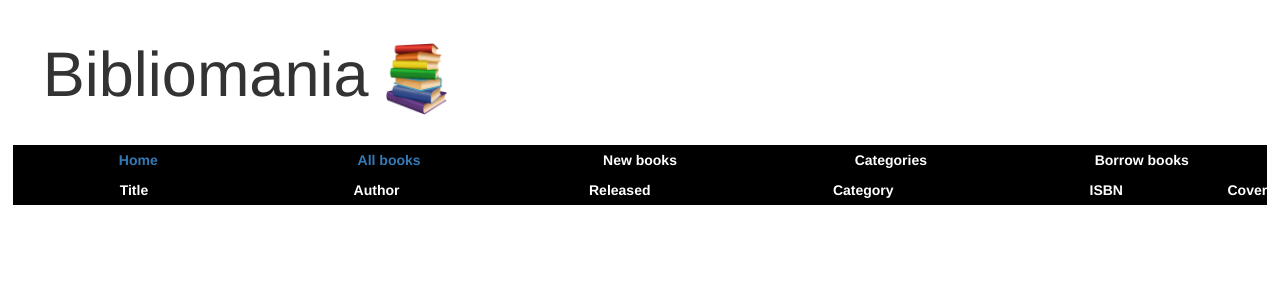
After one commit to T42017/Projekt3-Team4, a PHP site: page /allbooks.php in a window 1280 px wide. The commit adds this page. Shown: the top 300 px of the page. Run offline with PHP 8.4, Linux system fonts and the light colour scheme; lists and menus that the app fills with data are empty; some libraries are stand-ins or nearby versions.

Commit message:
Fixed bugs after merge

```diff
--- /dev/null
+++ b/allbooks.php
@@ -0,0 +1,67 @@
+<!DOCTYPE html>
+<html>
+<head>
+	<meta charset="utf-8">
+	<meta name="viewport" content="width=device-width, initial-scale=1">
+	<link rel="stylesheet" href="https://maxcdn.bootstrapcdn.com/bootstrap/3.3.7/css/bootstrap.min.css">
+	<link rel="stylesheet" href="style.css">
+	<script src="https://ajax.googleapis.com/ajax/libs/jquery/3.2.1/jquery.min.js"></script>
+	<script src="https://maxcdn.bootstrapcdn.com/bootstrap/3.3.7/js/bootstrap.min.js"></script>
+
+	<title>Bibliomania</title>
+</head>
+	<body>
+		<div class="hole-page">
+		<div class ="main-page-header">
+			<h1>
+				Bibliomania
+				<img class="img-header" src="books.png" alt="Mainpicture">
+			</h1>
+		</div>
+		<div class="navigationbar">
+			<table>
+				<th class="homepage">
+					<a class="page" href="index.php">
+						Home
+					</a>
+				</th>
+				<th class="homepage">
+					<a class="page" href="allbooks.php">
+						All books
+					</a>
+				</th>
+				<th class="homepage">
+					New books
+				</th>
+				<th class="homepage">
+					Categories
+				</th>
+				<th class="homepage">
+					Borrow books
+				</th>
+			</table>
+		</div>
+		<div class="allbookspage">
+			<table class="allbookstable">
+				<th class="allbooks">
+					Title
+				</th>
+				<th class="allbooks">
+					Author
+				</th>
+				<th class="allbooks">
+					Released
+				</th>
+				<th class="allbooks">
+					Category
+				</th>
+				<th class="allbooks">
+					ISBN
+				</th>
+				<th class="allbooks">
+					Cover
+				</th>
+			</table>
+		</div>
+	</body>
+<html>
--- a/style.css
+++ b/style.css
@@ -4,67 +4,81 @@
 	padding-left: 30px;
 	text-align: left;
 	font-size: 63px;
+}
 
 .hole-page {
 	width: 98%;
 	margin-left: 1%;
+}
 
 a.homepage {
 	color: #FFFFFF;
+}
 
 a.homepage:hover {
 	color: #FFFFFF;
+}
 
 h1 {
 	font-size: 63px;
+}
 
 .h1top5, .h1allbooks, .h1borrowbook {
 	font-size: 11vh;
 	font-size: 11vw;
 	text-shadow: 3px 3px #000000;
+}
 
 .h1allbooks {
 	float: right;
 	padding-right: 2%;
+}
 
 .h1borrowbook, .h1top5 {
 	float: left;
 	padding-left: 2%;
+}
 
 .imgcontainertop5, .imgcontainerallbooks, .imgcontainerborrowbooks {
 	height: auto;
 	position: relative;
 	text-align: center;
 	transition: 1s;
+}
 
 .imgcontainerallbooks {
-	color: blue;
 	float: left;
 	width: 26.5%;
 	left: 0px;
+}
 
 .imgcontainertop5, .imgcontainerborrowbooks {
 	float: right;
 	width: 22%;
 	right: 0px;
+}
 
 .imgcontainerborrowbooks {
 	float: right;
 	width: 26%;
 	right: 0px;
+}
 
 .imgcontainertop5:hover, .imgcontainerallbooks:hover, .imgcontainerborrowbooks:hover{
 	opacity: 0.7;
 	transition: 1s;
+}
 
 .img-header {
 	width: 5%;
 	height: auto;
+}
 
 .img-top5 {
 	width: 80%;
-	height: ;
+	height: auto;
 	overflow: hidden;
+}
 
 .img-allbooks {
 	width: 100%;
@@ -76,38 +90,49 @@ h1 {
 	width: 100%;
 	height: auto;
 	overflow: hidden;
+}
 
 .pcontainer {
 	position: absolute;
     overflow: hidden;
+    bottom: 0;
     background-color: rgba(0, 0, 0, 0.5);
     width: 100%;
+}
 
 p.desc {
 	text-shadow: 1px 1px #000000;
 	font-weight: bold;
 	color: #FFFFFF;
 	opacity: 1;
+}
 
 .col-1, .col-2, .col-3 {
 	font-style: bold;
 	position: relative;
+	width: 100%;
     height: 5%;
+    overflow: hidden;
     transition: 1s;
+}
 
 .col-1 {
 	color: #FFBF80;
 	background: linear-gradient(to right, #FF9933 0%, #FF9933 78%, #FF9933 78%, #FFFFFF 78.18%, #FFFFFF 100%);
+}
 
 .col-2 {
 	color: #FFA31A;
 	background: linear-gradient(to left, #CC0000 0%, #CC0000 73.5%, #CC0000 73.5%, #FFFFFF 74.68%, #FFFFFF 100%);
+}
 
 .col-3 {
 	color: #DDFF99;
 	background: linear-gradient(to right, #88CC00 0%, #88CC00 75.4%, #88CC00 75.4%, #FFFFFF 75.4%, #FFFFFF 100%);
+}
 
-.navigationbar{
+.navigationbar {
+}
 
 table {
 	background-color: #000000;
```
